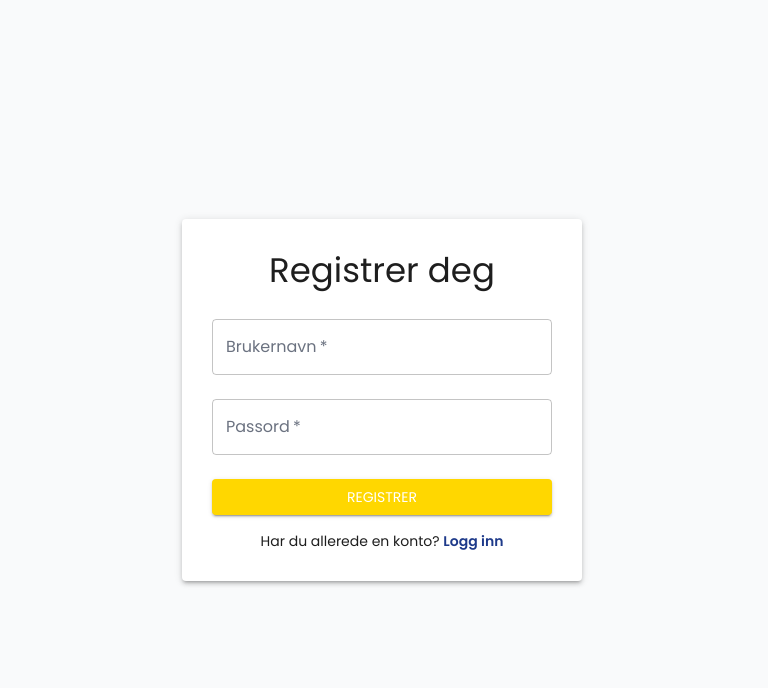
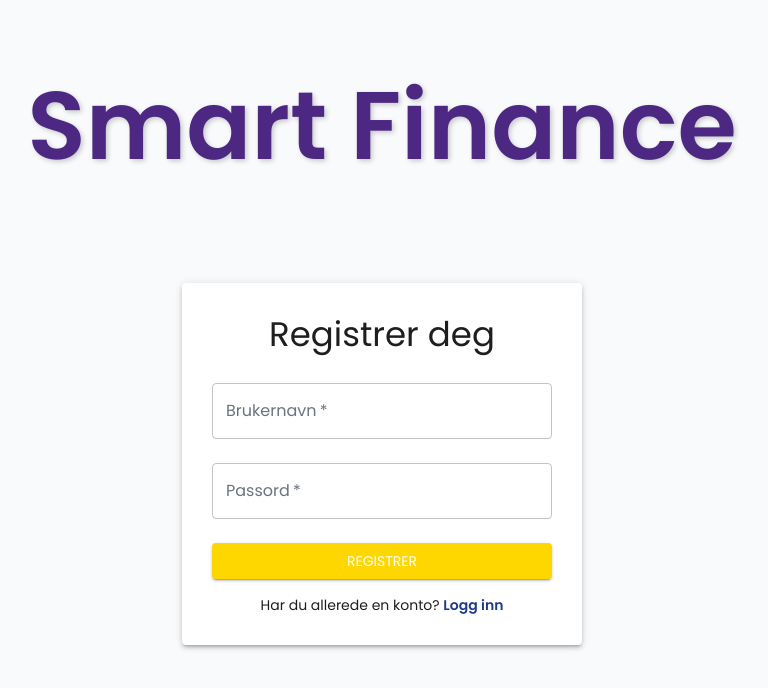
Before and after one commit to birkothomassen/smart-finance, a React (Create React App) app in the folder smart-finance/frontend/: page /signup in a window 1280 px wide. Shown: the top 688 px of the page, without its empty margins (258-1026 px from the left). Built offline with nearby package versions, Linux system fonts and the light colour scheme.

Commit message:
Posible to log in and out.

```diff
--- /dev/null
+++ b/smart-finance/frontend/src/Components/Header.jsx
@@ -0,0 +1,25 @@
+import React from "react";
+import { Typography, Box } from "@mui/material";
+
+const Header = () => {
+  return (
+    <Box sx={{ textAlign: "center", mt: 2, mb: 4 }}>
+      <Typography
+        variant="h3"
+        sx={{
+            fontFamily: "Poppins, Arial, sans-serif",
+            fontWeight: "bold",
+            color: "#4C2882", // Lilla farge
+            textShadow: "2px 2px 5px rgba(0, 0, 0, 0.2)",
+            fontSize: "6rem", // Større skriftstørrelse
+            marginTop: "70px", // Større margin fra toppen
+            marginBottom: "1px",
+          }}
+      >
+        Smart Finance
+      </Typography>
+    </Box>
+  );
+};
+
+export default Header;
--- a/smart-finance/frontend/src/Components/Logo.jsx
+++ /dev/null
@@ -1,17 +0,0 @@
-import React from "react";
-import { Box } from "@mui/material";
-import logo from "../assets/logo.png";
-
-const Logo = () => {
-  return (
-    <Box sx={{ textAlign: "center", mb: 2 }}>
-      <img
-        src={logo} // Endre stien hvis logoen ligger et annet sted
-        alt="Smart Finance Logo"
-        style={{ maxWidth: "150px", height: "auto" }}
-      />
-    </Box>
-  );
-};
-
-export default Logo;
--- a/smart-finance/frontend/src/Pages/Dashboard.jsx
+++ b/smart-finance/frontend/src/Pages/Dashboard.jsx
@@ -2,7 +2,6 @@ import React, { useContext } from "react";
 import { useNavigate } from "react-router-dom";
 import AuthContext from "../Contexts/AuthContext";
 import { Box, Typography, Button, Paper } from "@mui/material";
-import Logo from "../Components/Logo";
 
 const Dashboard = () => {
   const { user, logout } = useContext(AuthContext);
@@ -34,7 +33,6 @@ const Dashboard = () => {
           textAlign: "center",
         }}
       >
-        <Logo />
         <Typography variant="h4" gutterBottom>
           Velkommen, {user?.username}!
         </Typography>
--- a/smart-finance/frontend/src/Pages/HomePage.css
+++ b/smart-finance/frontend/src/Pages/HomePage.css
@@ -1,5 +1,5 @@
 .App-title {
-    font-size: 2rem; /* Større skrift */
+    font-size: 5rem; /* Større skrift */
     font-weight: 700; /* Tykkere skrift */
     text-align: center; /* Sentralisert tekst */
     margin-top: 20px; /* Avstand fra toppen */
--- a/smart-finance/frontend/src/Pages/HomePage.jsx
+++ b/smart-finance/frontend/src/Pages/HomePage.jsx
@@ -1,21 +1,79 @@
-import React, { useState } from "react";
+import React, { useState, useContext } from "react";
+import { useNavigate } from "react-router-dom";
+import AuthContext from "../Contexts/AuthContext";
 import Button from "@mui/material/Button";
 import Typography from "@mui/material/Typography";
 import StockTable from "../Components/StockTable";
 import AIStockPrediction from "../Components/AIStockPrediction";
+import { AppBar, Toolbar, IconButton, Menu, MenuItem, Avatar } from "@mui/material";
+import AccountCircleIcon from "@mui/icons-material/AccountCircle";
 import "./HomePage.css";
 
 function HomePage() {
   const [stocks, setStocks] = useState([]);
+  const { logout, user } = useContext(AuthContext);
+  const [anchorEl, setAnchorEl] = useState(null);
+  const navigate = useNavigate();
 
+  const handleMenuOpen = (event) => {
+    setAnchorEl(event.currentTarget);
+  };
+
+  const handleMenuClose = () => {
+    setAnchorEl(null);
+  };
+
+  const handleLogout = () => {
+    logout();
+    navigate("/login");
+  };
 
   return (
     <div className="App">
+      {/* Header med logo og brukerikon */}
       <header className="App-header">
         <Typography variant="h2" className="App-title">
           Smart Finance
         </Typography>
+        <AppBar position="static" elevation={0} sx={{ backgroundColor: "transparent", boxShadow: "none" }}>
+          <Toolbar sx={{ display: "flex", justifyContent: "flex-end" }}>
+            <IconButton
+              size="large"
+              edge="end"
+              aria-controls="account-menu"
+              aria-haspopup="true"
+              onClick={handleMenuOpen}
+              sx={{ color: "#1E3A8A" }}
+            >
+              <AccountCircleIcon />
+            </IconButton>
+            <Menu
+              id="account-menu"
+              anchorEl={anchorEl}
+              open={Boolean(anchorEl)}
+              onClose={handleMenuClose}
+              anchorOrigin={{
+                vertical: "top",
+                horizontal: "right",
+              }}
+              transformOrigin={{
+                vertical: "top",
+                horizontal: "right",
+              }}
+            >
+              <MenuItem disabled>
+                <Avatar sx={{ bgcolor: "#1E3A8A", marginRight: 1 }}>
+                  {user?.username?.charAt(0).toUpperCase() || "U"}
+                </Avatar>
+                {user?.username || "Bruker"}
+              </MenuItem>
+              <MenuItem onClick={handleLogout}>Logg ut</MenuItem>
+            </Menu>
+          </Toolbar>
+        </AppBar>
       </header>
+
+      {/* Innhold på siden */}
       <div className="table-container">
         <StockTable stocks={stocks} />
       </div>
--- a/smart-finance/frontend/src/Pages/LoginPage.jsx
+++ b/smart-finance/frontend/src/Pages/LoginPage.jsx
@@ -1,6 +1,7 @@
 import React, { useState, useContext } from "react";
 import { useNavigate } from "react-router-dom";
 import AuthContext from "../Contexts/AuthContext";
+import Header from "../Components/Header";
 import {
   Box,
   TextField,
@@ -29,11 +30,13 @@ const LoginPage = () => {
   };
 
   return (
+    <div>
+    <Header />
     <Box
       display="flex"
       justifyContent="center"
       alignItems="center"
-      minHeight="100vh"
+      minHeight="calc(100vh - 300px)"
       sx={{ backgroundColor: "#F9FAFB" }}
     >
       <Paper
@@ -98,6 +101,7 @@ const LoginPage = () => {
         </Typography>
       </Paper>
     </Box>
+    </div>
   );
 };
 
--- a/smart-finance/frontend/src/Pages/SignUpPage.jsx
+++ b/smart-finance/frontend/src/Pages/SignUpPage.jsx
@@ -1,6 +1,7 @@
 import React, { useState, useContext } from "react";
 import { useNavigate } from "react-router-dom";
 import AuthContext from "../Contexts/AuthContext";
+import Header from "../Components/Header";
 import {
   Box,
   TextField,
@@ -29,11 +30,13 @@ const SignUpPage = () => {
   };
 
   return (
+    <div>
+    <Header />
     <Box
       display="flex"
       justifyContent="center"
       alignItems="center"
-      minHeight="100vh"
+      minHeight="calc(100vh - 300px)"
       sx={{ backgroundColor: "#F9FAFB" }}
     >
       <Paper
@@ -104,6 +107,7 @@ const SignUpPage = () => {
         </Typography>
       </Paper>
     </Box>
+    </div>
   );
 };
 
```
